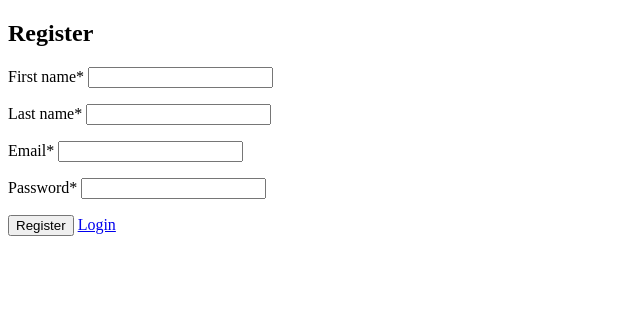
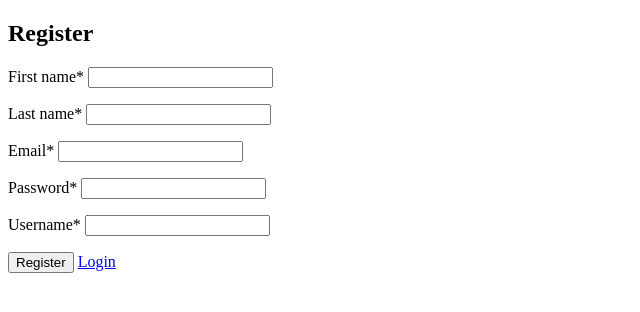
Before and after one commit to martijnsark/Meticilous, a PHP site: page /php/register.php in a window 1280 px wide. Shown: the top 312 px of the page, without its empty margins (0-640 px from the left). Run offline with PHP 8.4, Linux system fonts and the light colour scheme.

Commit message:
login bugfix
username miste

```diff
--- a/php/login.php
+++ b/php/login.php
@@ -47,7 +47,7 @@ if (isset($_POST['submit'])) {
             $_SESSION['user'] = $user; // Assuming user details are stored in session
 
             // Redirect to secure page
-            header('Location: index.php');
+            header('Location: ../index.php');
             exit;
         } else {
             // Password is incorrect
@@ -76,7 +76,7 @@ if (isset($_POST['submit'])) {
 
 <h2>Log in</h2>
 <?php if ($login) { ?>
-    <p><a href="logout.php">Log out</a> / <a href="index.php">Home</a></p>
+    <p><a href="logout.php">Log out</a> / <a href="../index.php">Home</a></p>
 <?php } else { ?>
 
     <form action="" method="post">
--- a/php/register.php
+++ b/php/register.php
@@ -9,10 +9,11 @@ if (isset($_POST['submit'])) {
     $firstName    = mysqli_escape_string($db, $_POST['first_name']);
     $lastName     = mysqli_escape_string($db, $_POST['last_name']);
     $password     = mysqli_escape_string($db, $_POST['password']);
+    $username     = mysqli_escape_string($db, $_POST['username']);
     $phoneNumber  = mysqli_escape_string($db, $_POST['phone_number']);
     $postcode     = mysqli_escape_string($db, $_POST['postcode']);
-    $adress       = mysqli_escape_string($db, $_POST['adress']);
-    $adressNumber = mysqli_escape_string($db, $_POST['adress_number']);
+    $address       = mysqli_escape_string($db, $_POST['address']);
+    $addressNumber = mysqli_escape_string($db, $_POST['address_number']);
     $city         = mysqli_escape_string($db, $_POST['city']);
     $dna          = mysqli_escape_string($db, $_POST['dna']);
     $bank_number  = mysqli_escape_string($db, $_POST['bank_number']);
@@ -23,6 +24,8 @@ if (isset($_POST['submit'])) {
     if ($firstName == "") { $errors['first_name'] = "Please enter a firstname."; }
     if ($lastName == "")  { $errors['last_name']  = "Please enter a lastname."; }
     if ($password == "")  { $errors['password']   = "Please enter a password."; }
+    if ($username == "")  { $errors['username']   = "Please enter a username."; }
+
 
     // If data valid
     // Check if the email is already in use
@@ -37,19 +40,25 @@ if (isset($_POST['submit'])) {
         $hashedPassword = password_hash($password, PASSWORD_DEFAULT);
         // store the new user in the database.
         $insertQuery = "INSERT INTO `users`
-            (`id`, `email`, `password`, `first_name`, `last_name`,
-             `phone_number`, `postcode`, `adress`, `adress_number`,
+            (`email`, `password`, `first_name`, `last_name`, `username`,
+             `phone_number`, `postcode`, `address`, `address_number`,
              `city`, `dna`, `bank_number`, `bsn_number`)
-            VALUES ('','$email','$hashedPassword','$firstName','$lastName',
+            VALUES (
+                '$email',
+                '$hashedPassword',
+                '$firstName',
+                '$lastName',
+                '$username',
                 " . ($phoneNumber  !== '' ? "'$phoneNumber'"  : "NULL") . ",
                 " . ($postcode     !== '' ? "'$postcode'"     : "NULL") . ",
-                    " . ($adress       !== '' ? "'$adress'"       : "NULL") . ",
-                    " . ($adressNumber !== '' ? "'$adressNumber'" : "NULL") . ",
+                " . ($address      !== '' ? "'$address'"      : "NULL") . ",
+                " . ($addressNumber!== '' ? "'$addressNumber'": "NULL") . ",
                 " . ($city         !== '' ? "'$city'"         : "NULL") . ",
                 " . ($dna          !== '' ? "'$dna'"          : "NULL") . ",
                 " . ($bank_number  !== '' ? "'$bank_number'"  : "NULL") . ",
                 " . ($bsn_number   !== '' ? "'$bsn_number'"   : "NULL") . "
             )";
+
 
         if (mysqli_query($db, $insertQuery)) {
             // Redirect to login page
@@ -98,6 +107,12 @@ if (isset($_POST['submit'])) {
     <span><i></i></span>
     <p><?= $errors['password'] ?? '' ?></p>
 
+    <!-- username -->
+    <label for="username">Username*</label>
+    <input class="input" id="username" type="text" name="username" value="<?= $username ?? '' ?>"/>
+    <span><i></i></span>
+    <p><?= $errors['username'] ?? '' ?></p>
+
     <!-- Phone number -->
     <label hidden for="phone_number">Phone number</label>
     <input hidden class="input" id="phone_number" type="text" name="phone_number" value="<?= $phoneNumber ?? '' ?>"/>
@@ -109,13 +124,13 @@ if (isset($_POST['submit'])) {
     <span><i></i></span>
 
     <!-- Adress -->
-    <label hidden for="adress">Address</label>
-    <input hidden class="input" id="adress" type="text" name="adress" value="<?= $adress ?? '' ?>"/>
+    <label hidden for="address">Address</label>
+    <input hidden class="input" id="address" type="text" name="address" value="<?= $address ?? '' ?>"/>
     <span><i></i></span>
 
     <!-- Adress number -->
-    <label hidden for="adress_number">Address number</label>
-    <input hidden class="input" id="adress_number" type="text" name="adress_number" value="<?= $adressNumber ?? '' ?>"/>
+    <label hidden for="address_number">Address number</label>
+    <input hidden class="input" id="address_number" type="text" name="address_number" value="<?= $addressNumber ?? '' ?>"/>
     <span><i></i></span>
 
     <!-- City -->
```
Also changed, not shown: index.php (+5 -5 lines). Lines whose indentation alone changed are shown as unchanged.
